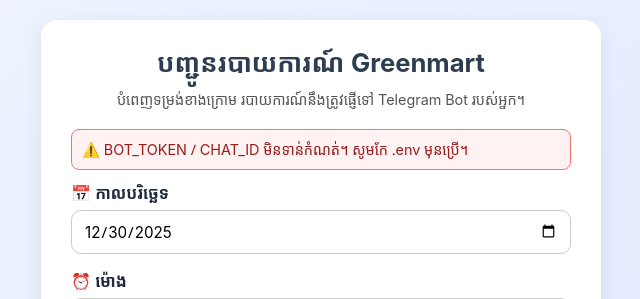
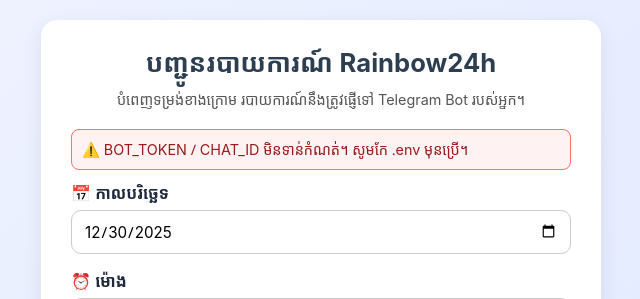
Before and after one commit to Broreach1/SellreportRainbow24h, a Flask app: page / in a window 1280 px wide. Shown: the top 299 px of the page, without its empty margins (319-959 px from the left). Run offline with Flask 3, Linux system fonts and the light colour scheme; data comes from the database, SQL or seed files in the repository.

Commit message:
Update index.html

```diff
--- a/templates/index.html
+++ b/templates/index.html
@@ -14,7 +14,7 @@
 <body>
 <div class="wrap">
   <div class="card">
-    <h1>បញ្ជូនរបាយការណ៍ Greenmart</h1>
+    <h1>បញ្ជូនរបាយការណ៍ Rainbow24h</h1>
     <p class="hint">បំពេញទម្រង់ខាងក្រោម របាយការណ៍នឹងត្រូវផ្ញើទៅ Telegram Bot របស់អ្នក។</p>
 
     {% with messages = get_flashed_messages(with_categories=true) %}
```
